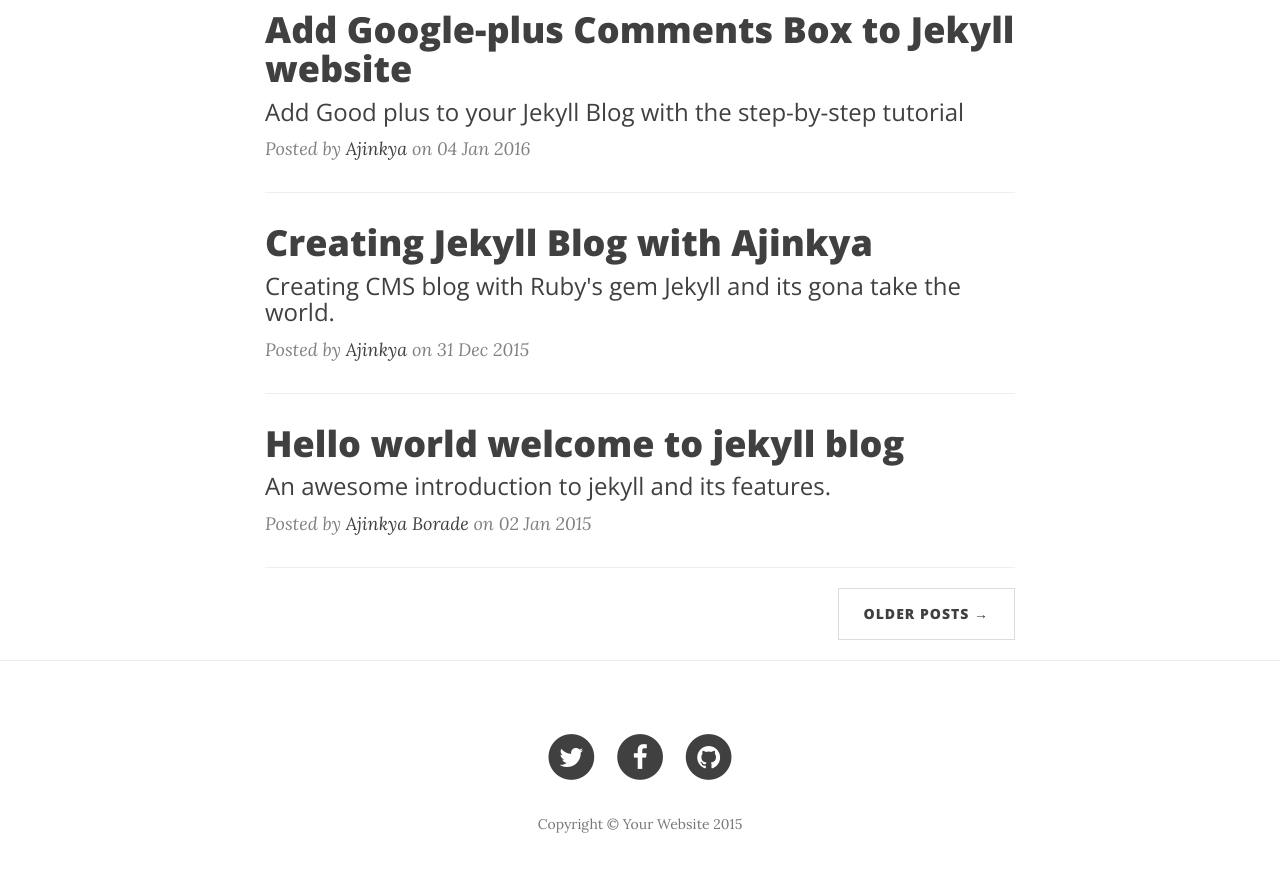
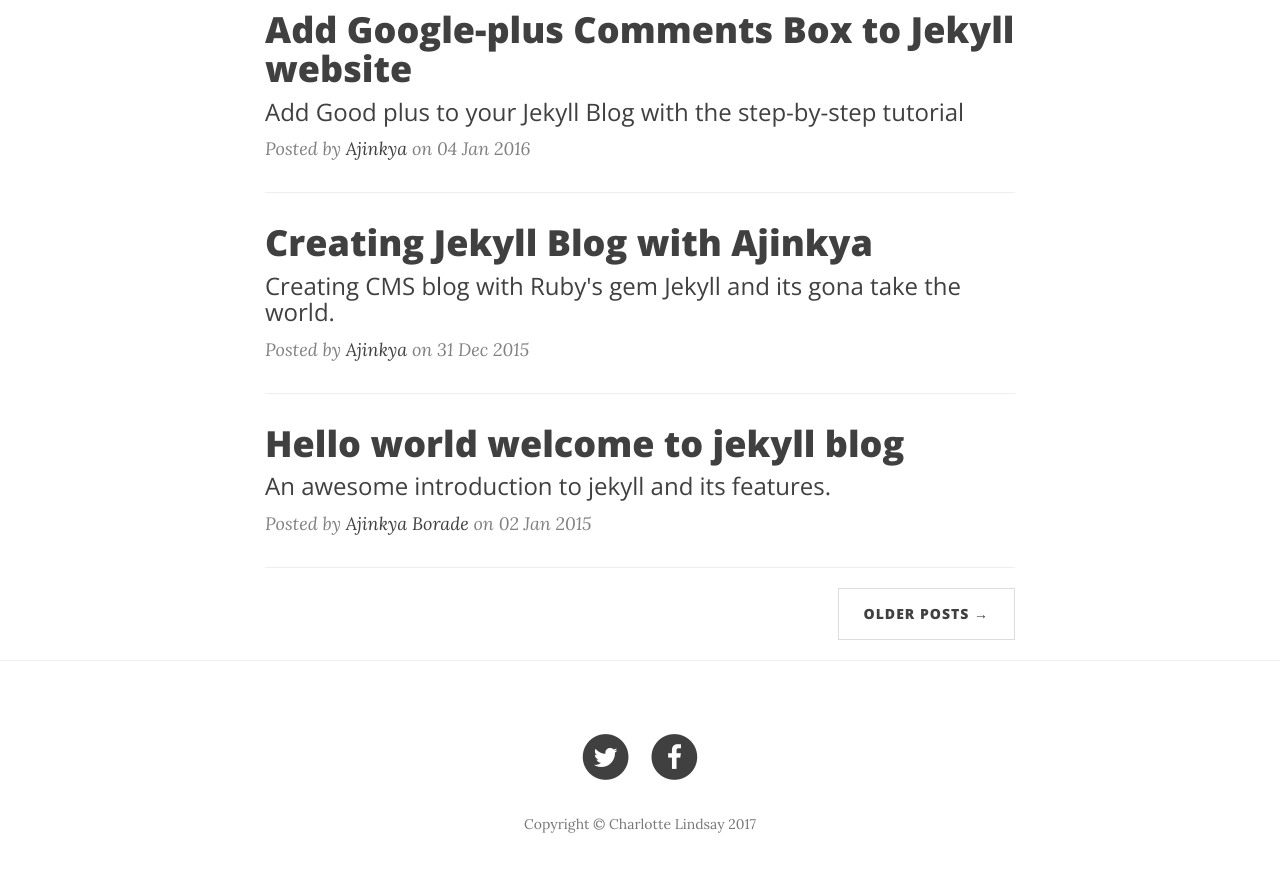
Before and after one commit to charlinds/charlotte.github.io, a Jekyll site: the page built from index.html, in a window 1280 px wide and 900 px high, scrolled down 815 px. Shown: the top 872 px of the window. Built offline with Jekyll 4.4.1, drawn with Linux system fonts in a browser that asks for light colours; nearby versions of some CDN libraries; Markdown is read by kramdown in place of the engine named in the settings; the list of posts is cut into pages by our own code; comment, search, counter and statistics services are not loaded.

Commit message:
Update footer.html

```diff
--- a/_includes/footer.html
+++ b/_includes/footer.html
@@ -5,7 +5,7 @@
                 <div class="col-lg-8 col-lg-offset-2 col-md-10 col-md-offset-1">
                     <ul class="list-inline text-center">
                         <li>
-                            <a href="https://twitter.com/steelx">
+                            <a href="https://www.linkedin.com/in/charlotte-lindsay/">
                                 <span class="fa-stack fa-lg">
                                     <i class="fa fa-circle fa-stack-2x"></i>
                                     <i class="fa fa-twitter fa-stack-1x fa-inverse"></i>
@@ -13,23 +13,15 @@
                             </a>
                         </li>
                         <li>
-                            <a href="http://www.facebook.com/ajinkya.borade">
+                            <a href="https://www.instagram.com/charlinds/">
                                 <span class="fa-stack fa-lg">
                                     <i class="fa fa-circle fa-stack-2x"></i>
                                     <i class="fa fa-facebook fa-stack-1x fa-inverse"></i>
                                 </span>
                             </a>
                         </li>
-                        <li>
-                            <a href="https://plus.google.com/+AjinkyaBorade?rel=author">
-                                <span class="fa-stack fa-lg">
-                                    <i class="fa fa-circle fa-stack-2x"></i>
-                                    <i class="fa fa-github fa-stack-1x fa-inverse"></i>
-                                </span>
-                            </a>
-                        </li>
                     </ul>
-                    <p class="copyright text-muted">Copyright &copy; Your Website 2015</p>
+                    <p class="copyright text-muted">Copyright &copy; Charlotte Lindsay 2017</p>
                 </div>
             </div>
         </div>
```
